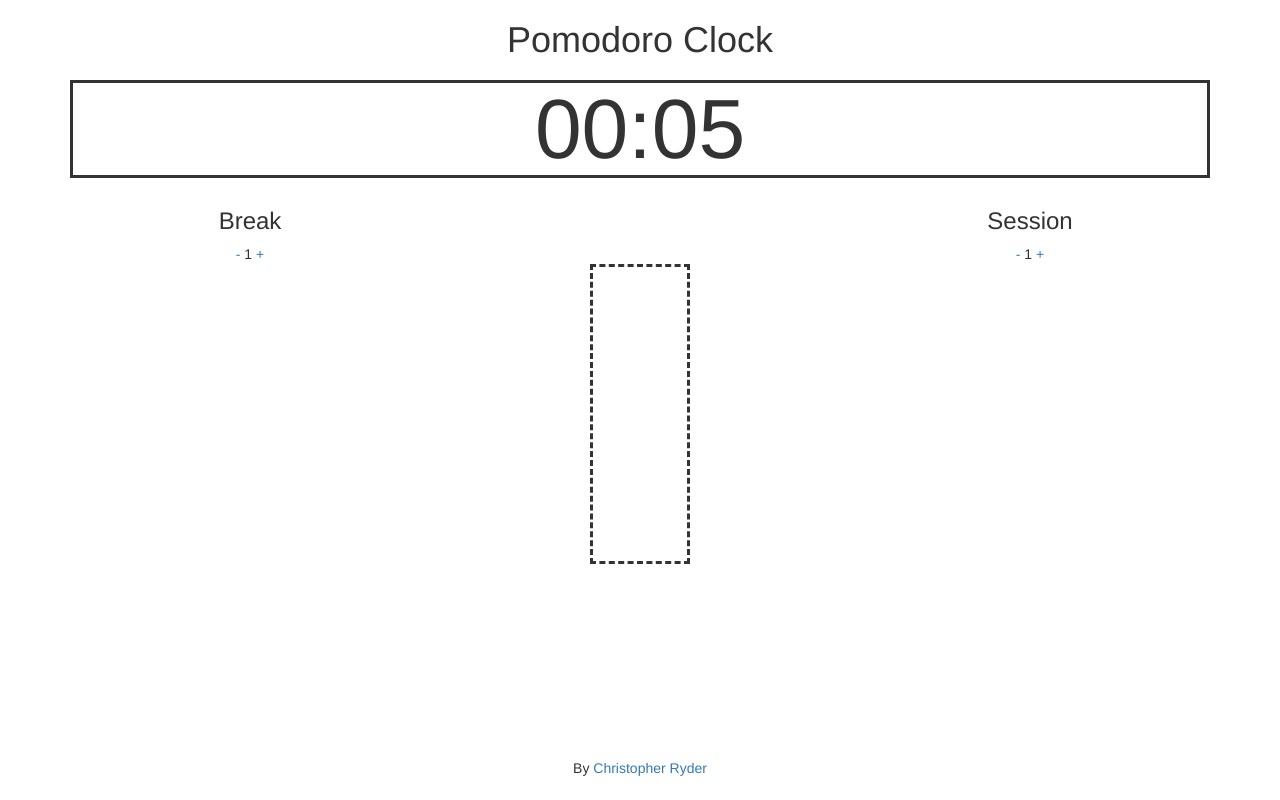
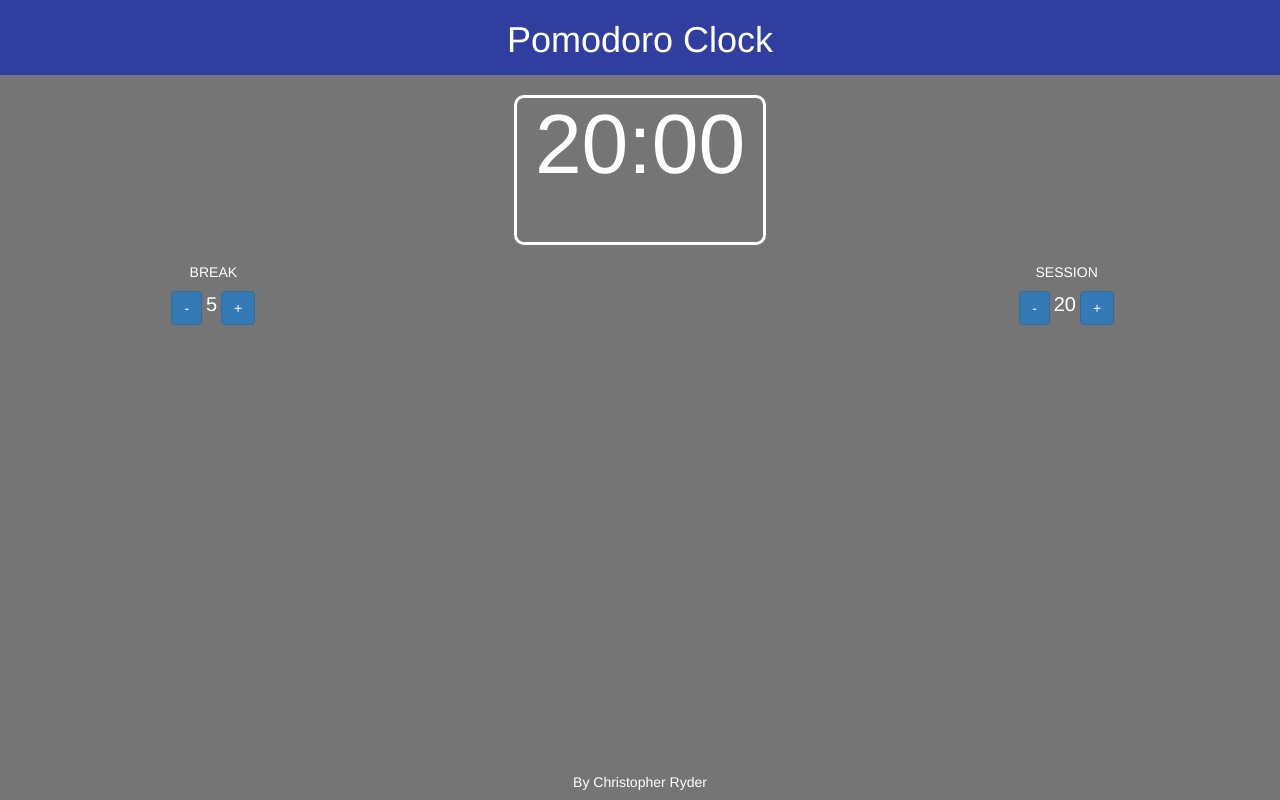
Before and after one commit to cryder9898/pomodoroclock, a plain HTML site: page index.html in a window 1280 px wide. Drawn offline with nearby package versions, Linux system fonts and the light colour scheme.

Commit message:
set animation into timer

```diff
--- a/css/style.css
+++ b/css/style.css
@@ -1,37 +1,63 @@
 body {
+    background: #757575;
     margin: 0;
 	text-align: center;
     padding: 0;
     height: 100%;
 }
 
+.header {
+    color: #FFF;
+    position: fixed;
+    top: 0;
+    background:  #303F9F;
+    height: 75px;
+    width: 100%;
+    z-index: 100;
+}
+
+#break-val, #session-val, #switch {
+    color: #FFFFFF;
+    font-size: 20px;
+}
+
+.container-fluid {
+   margin-top: 75px;
+}
+
 h2 {
     font-size: 6em;
 }
 
+h5 {
+    color: #FFFFFF;
+}
+
 .timer {
+    color: #FFF;
 	cursor: pointer;
 	border-style: solid;
-	width: 100%;
+    border-radius: 10px;
+	width: 3em;
+    height: 150px;
 	margin: 0 auto;
 }
 
-#hourglass {
-    border-style: dashed;
-    margin: 0 auto;
-    width: 100px;
-    height: 300px;
-
-}
-
 #sand {
-    background: #98bf21;
+    border-radius: 10px;
+    margin-bottom: 1px;
+    background: #FF5722;
     height: 0px;
 }
 
 footer {
+    color: #FFFFFF;
     position: absolute;
     width: 100%;
     bottom: 0;
-    height: 3em;
+    height: 2em;
 }
+
+a {
+    color: #FFFFFF;
+}
--- a/index.html
+++ b/index.html
@@ -8,33 +8,30 @@
 <link rel="stylesheet" href="css/style.css">
 </head>
 <body>
-	<div class='container'>
-		<h1>Pomodoro Clock</h1>
+    <div class='header'><h1>Pomodoro Clock</h1></div>
+	<div class='container-fluid'>
 		<h2>
 			<div class='timer'>
+                <div id='sand'>
 				<span id='mins'></span>:<span id='secs'></span>
+                </div>
 			</div>
 		</h2>
 		<div class='row'>
 			<div class='col-xs-4'>
-				<h3>Break</h3>
-				<a id='sub-br' href='#'>-</a>
+				<h5>BREAK</h5>
+				<a class='btn btn-primary' id='sub-br' href='#'>-</a>
 				<span id='break-val'></span>
-				<a id='add-br' href='#'>+</a>
+				<a class='btn btn-primary' id='add-br' href='#'>+</a>
 			</div>
 			<div id='switch' class='col-xs-4'></div>
 			<div class='col-xs-4'>
-				<h3>Session</h3>
-				<a id='sub-sess' href='#'>-</a>
+				<h5>SESSION</h5>
+				<a class='btn btn-primary' id='sub-sess' href='#'>-</a>
 				<span id='session-val'></span>
-				<a id='add-sess' href='#'>+</a>
+				<a class='btn btn-primary' id='add-sess' href='#'>+</a>
 			</div>
 		</div>
-
-        <div id='hourglass'>
-            <div id='sand'></div>
-        </div>
-
 	</div>
     <footer>
         By <a href='https://www.freecodecamp.com/cryder9898'>Christopher Ryder</a>
--- a/js/script.js
+++ b/js/script.js
@@ -1,9 +1,9 @@
 $(document).ready(function () {
 
 	var delay = 1000,
-		sessMin = 1,
-		breakMin = 1,
-		secsLeft = 5,
+		sessMin = 20,
+		breakMin = 5,
+		secsLeft = 20 * 60,
         totalSecs = secsLeft,
 		isRunning = false,
 		isSession = true,
@@ -35,14 +35,15 @@ $(document).ready(function () {
       	timer = setInterval(function () {
       		displayTime(secsLeft--);
 
+            // calculates and updates the height of the sand based upon the secsLeft.  Does not look smooth....
             $('#sand').height(function() {
                 return Math.abs((secsLeft/totalSecs) * 100 - 100) + '%';
             });
 
       		if (isSession) {
-				$('#switch').text('Working');
+				$('#switch').text('Do Some Work!');
 			} else {
-				$('#switch').text('Break');
+				$('#switch').text('Break Time!');
 			}
 
             // end of worktime, switch to break
```
